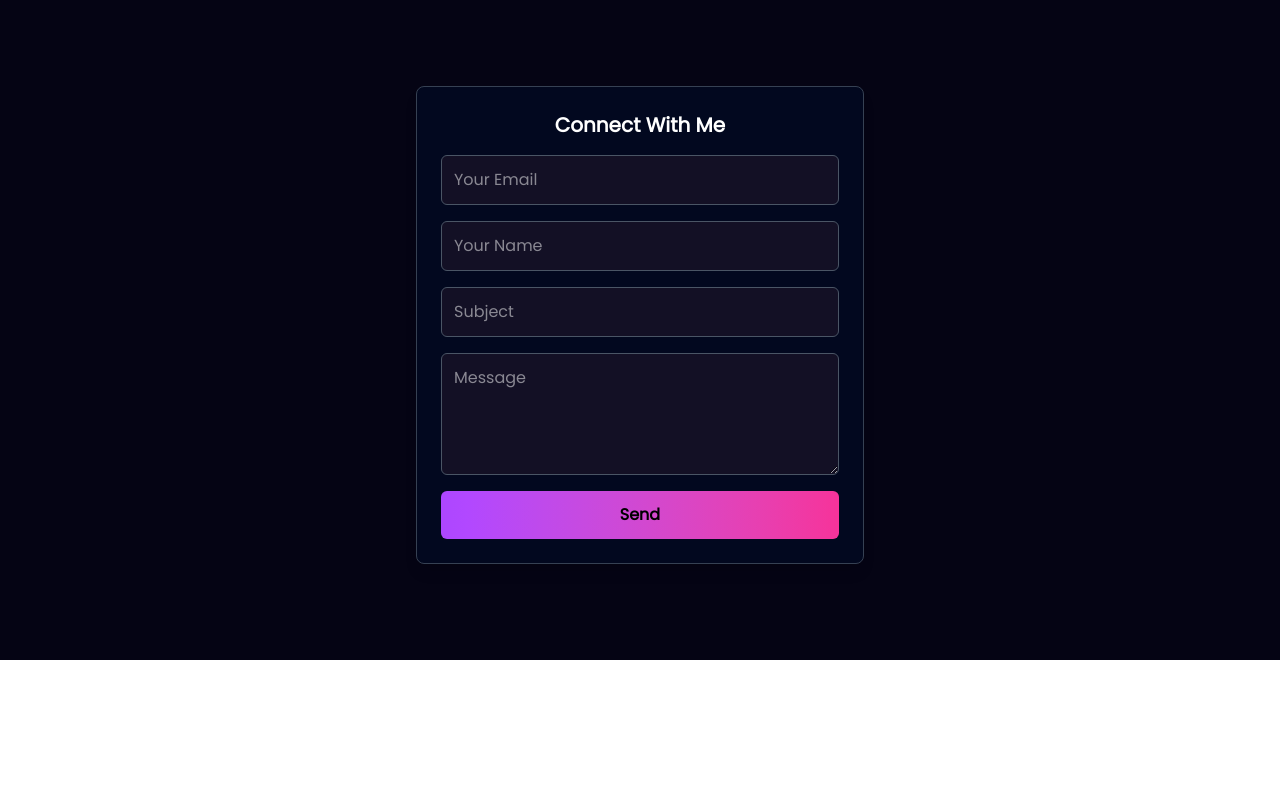
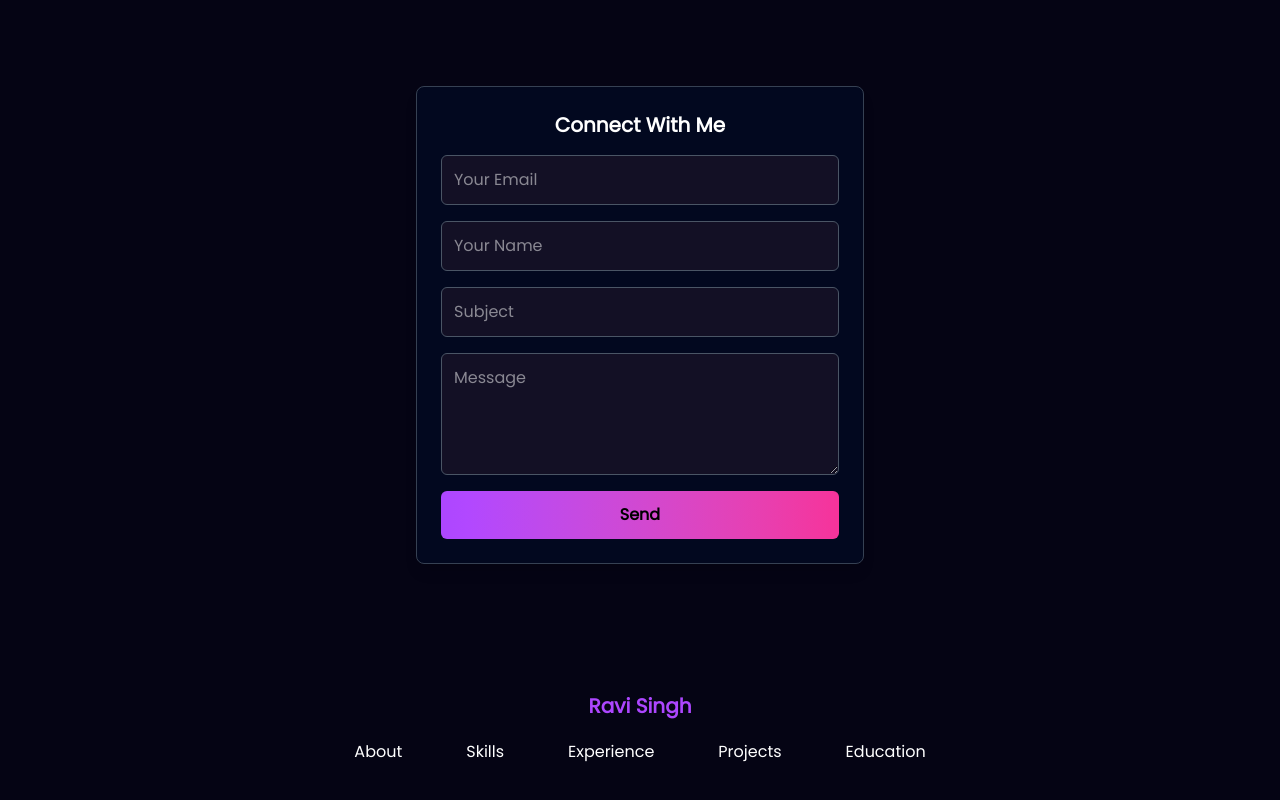
Before and after one commit to singhravi5590/MyPortFolio, a React (Vite) app: page / in a window 1280 px wide. Shown: the part 8939-9739 px from the top of the page. Before the commit the page ends 9599 px from the top, so only its background shows below. Built offline with nearby package versions, Linux system fonts and the light colour scheme.

Commit message:
half footer completed

```diff
--- a/src/App.jsx
+++ b/src/App.jsx
@@ -26,7 +26,7 @@ const App = () => {
         <Work />
         <Education />
         <Contact />
-        {/*<Footer /> */}
+        <Footer />
       </div>
 
     </div>
--- a/src/components/Footer/Footer.jsx
+++ b/src/components/Footer/Footer.jsx
@@ -1,8 +1,38 @@
 import React from 'react'
 
 const Footer = () => {
+
+  const handleScroll = (sectionid) => {
+    const section = document.getElementById(sectionid);
+    if(section){
+      section.scrollIntoView({behavior : "smooth"})
+    }
+  }
+
   return (
-    <div>Footer</div>
+    <footer className='text-white py-8 px-[12vw] md:px-[7vw] lg:px-[20vw]'>
+      <div className='container mx-auto text-center'>
+        <h2 className='text-xl font-semibold text-purple-500'>
+          Ravi Singh
+        </h2>
+
+        {/* Navigation Links */}
+        <nav className='flex flex-wrap justify-center gap-10 sm:space-x-6 mt-4'>
+          {[
+            { name : "About", id : "about"},
+            { name : "Skills", id : "skills"},
+            { name : "Experience", id : "experience"},
+            { name : "Projects", id : "projects"},
+            { name : "Education", id : "education"}
+          ].map((item, index) => (
+            <button key={index} onClick={() => handleScroll(item.id)} className='hover:text-purple-500 text-sm sm:text-base my-1'>
+              {item.name}
+            </button>
+          ))
+          }
+        </nav>
+      </div>
+    </footer>
   )
 }
 
--- a/src/components/Work/Work.jsx
+++ b/src/components/Work/Work.jsx
@@ -13,7 +13,7 @@ const Work = () => {
   }
 
   return (
-    <section id='work' className='py-24 pb-24 px-[12vw] md:px-[7vw] lg:px-[20vw] font-sans relative'>
+    <section id='projects' className='py-24 pb-24 px-[12vw] md:px-[7vw] lg:px-[20vw] font-sans relative'>
 
       {/* Section title */}
       <div className='text-center mb-16 '>
```
